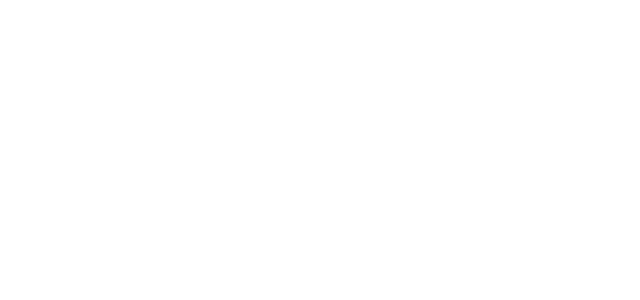
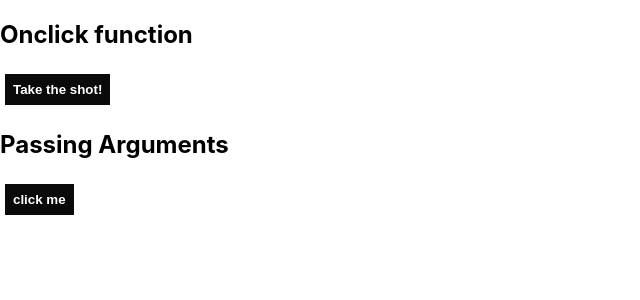
Before and after one commit to Agalya-10/React-Learning, a React (Create React App) app: page /changeEvent in a window 1280 px wide. Before the commit this address had no page. Shown: the top 300 px of the page, without its empty margins (0-640 px from the left). Built offline with nearby package versions, Linux system fonts and the light colour scheme.

Commit message:
React learning

```diff
--- a/src/App.js
+++ b/src/App.js
@@ -6,6 +6,8 @@ import Login from './Component/login';
 import Button from './Component/Button';
 import Props from './Component/Props';
 import Child from './Component/Child';
+import Events from './Component/Events';
+import Conditionals from './Component/Conditionals';
 
 function App() {
   return (
@@ -18,6 +20,10 @@ function App() {
     <Route path='/changeButton' element={<Button/>}/>
     <Route path='/changeProps' element={<Props/>}/>
     <Route path='/changeChild' element={<Child/>}/>
+    <Route path='/changeEvent' element={<Events/>}/>
+    <Route path='/changeConditionals' element={<Conditionals/>}/>
+
+
   </Routes>
   </BrowserRouter>
   </>
--- /dev/null
+++ b/src/Component/Conditionals.jsx
@@ -0,0 +1,15 @@
+import React, { useState } from 'react'
+
+function Conditionals() {
+    const [vendor,setName] = useState(null)
+  return (
+    <div>
+        {
+      vendor && <h1>{`Hiii! ${vendor}`}</h1>
+      }
+      <button className='button' onClick={()=>setName('React')}>Click me</button>
+    </div>
+  )
+}
+
+export default Conditionals
--- /dev/null
+++ b/src/Component/Events.jsx
@@ -0,0 +1,21 @@
+import React from 'react'
+
+function Events() {
+    const shoot = () => {
+        alert("Great Shot!");
+      }
+      const click = (agalya) => {
+        alert(agalya);
+      }
+  return (
+    <div>
+        <h2>Onclick function</h2>
+          <button className='button' onClick={shoot}>Take the shot!</button>
+          <h2>Passing Arguments</h2>
+          <button className='button' onClick={(agalya) => click("Agalya Muruganantham")}>click me</button>
+
+    </div>
+  )
+}
+
+export default Events
--- a/src/Component/Props.jsx
+++ b/src/Component/Props.jsx
@@ -1,10 +1,11 @@
 import React from 'react'
+import Child from './Child'
 
 function Props() {
   return (
     <div>
-          <Welcome name="Akalya" age={20}/>
-          <Welcome name="keerthi" age={25}/>
+          <Child name="Akalya" age={20}/>
+          <Child name="keerthi" age={25}/>
     </div>
   )
 }
```
